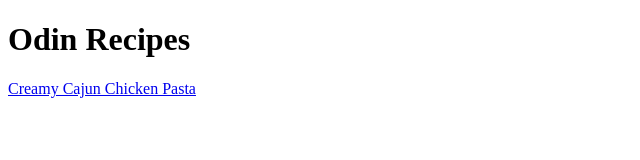
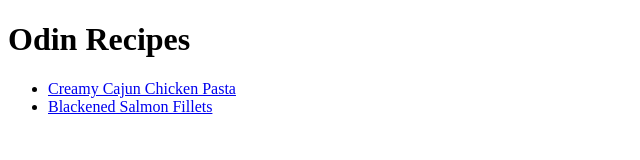
Before and after one commit to kjittiwan/odin-recipes, a plain HTML site: page index.html in a window 1280 px wide. Shown: the whole page, without its empty margins (0-640 px from the left). Drawn offline with Linux system fonts and the light colour scheme.

Commit message:
Add salmon recipe

```diff
--- a/index.html
+++ b/index.html
@@ -6,6 +6,10 @@
   </head>
   <body>
     <h1>Odin Recipes</h1>
-    <a href="recipes/pasta.html">Creamy Cajun Chicken Pasta</a>
+    <ul>
+      <li><a href="recipes/pasta.html">Creamy Cajun Chicken Pasta</a></li>
+      <li><a href="recipes/salmon.html">Blackened Salmon Fillets</a></li>
+    </ul>
+
   </body>
 </html>
```
Also changed, not shown: images/k_archive_0c9c8a7be61e6c85941859e1f369d9ffa4dc936d.jpeg (added).
